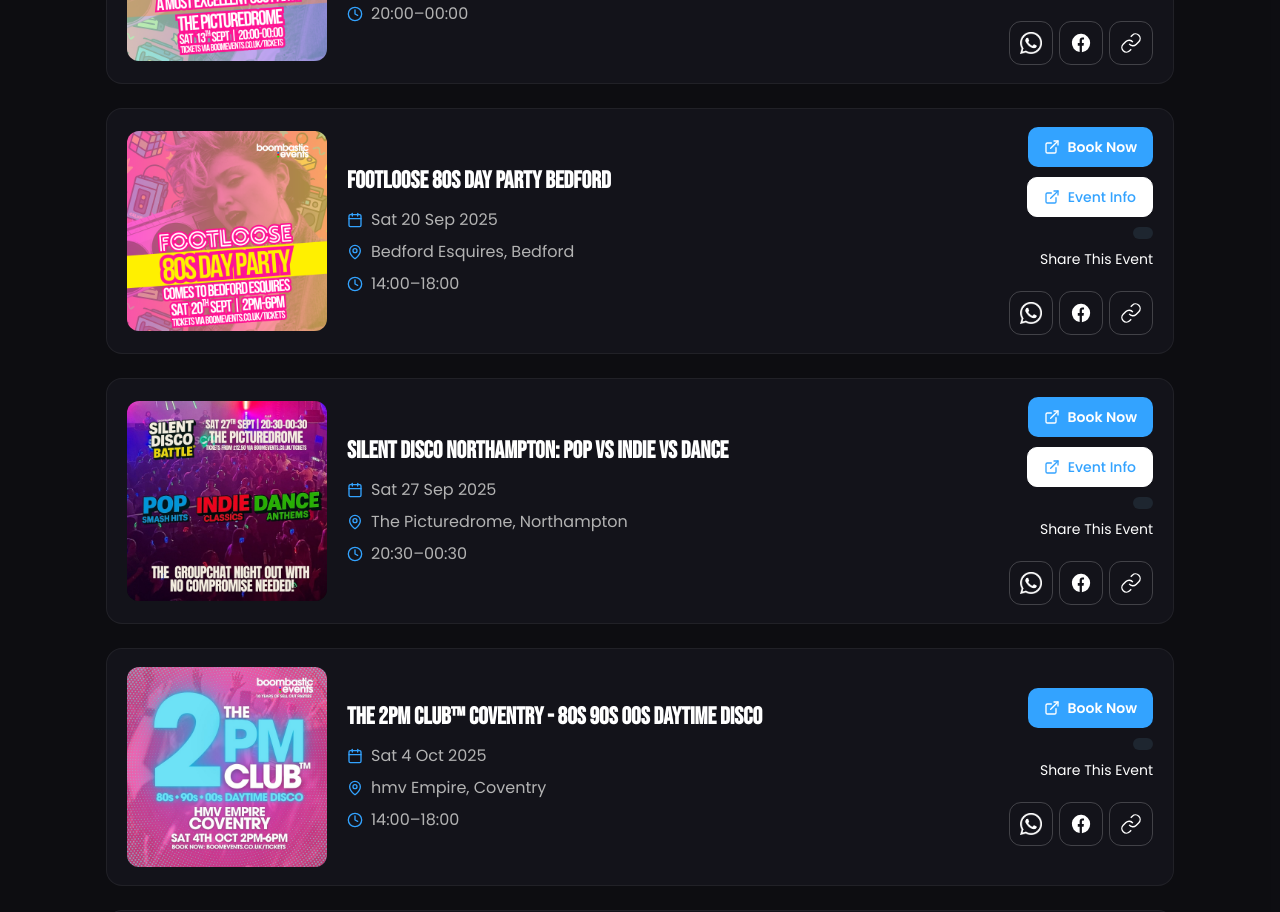
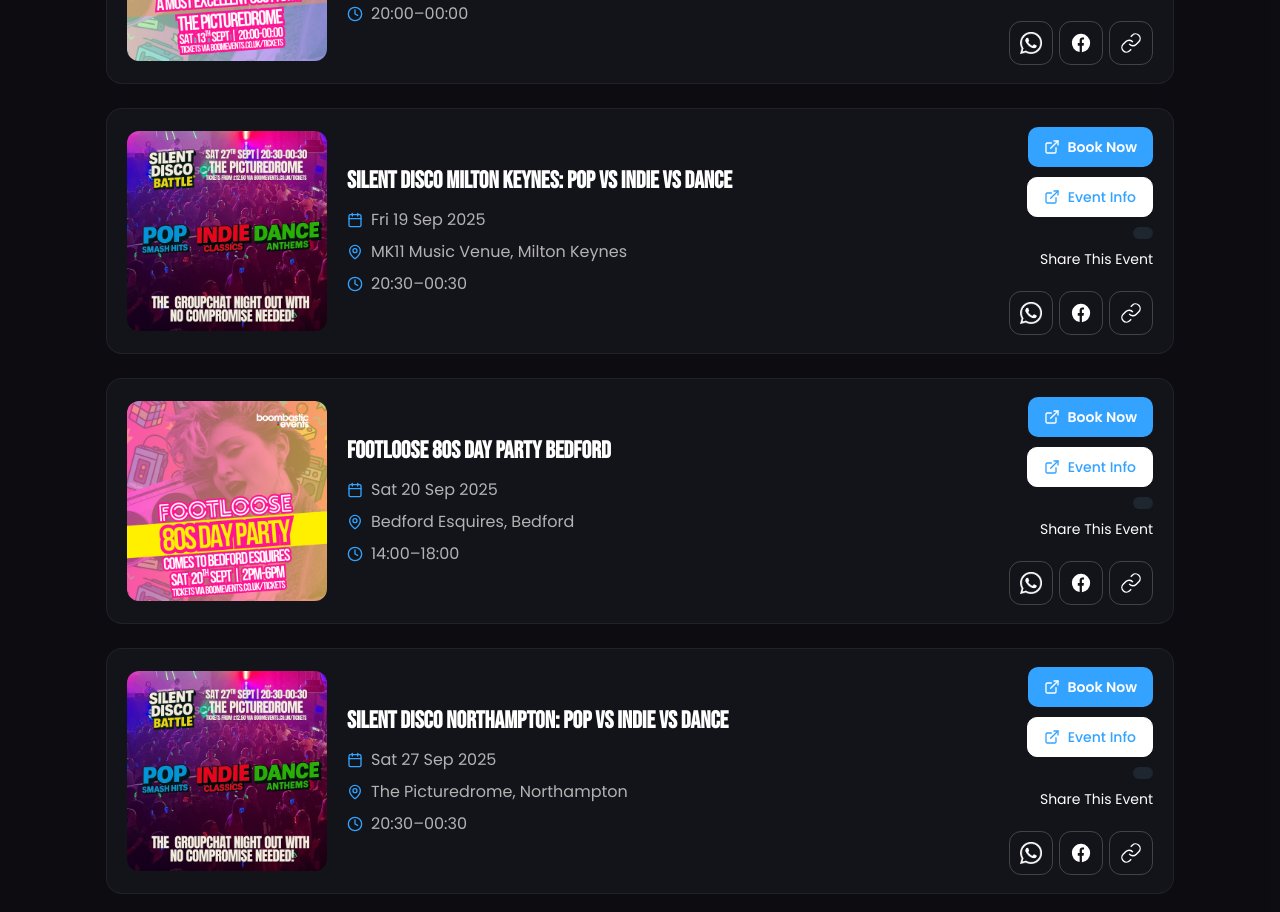
Before and after one commit to boomeventsuk/boom-events-new-011225, a React (Vite) app: page / in a window 1280 px wide. Shown: the part 1840-2752 px from the top of the page. Built offline with nearby package versions, Linux system fonts and the light colour scheme.

Commit message:
Re-add Silent Disco event

```diff
--- a/src/components/Tickets.tsx
+++ b/src/components/Tickets.tsx
@@ -31,6 +31,16 @@ const events = [
     poster: "/lovable-uploads/f6aab5c2-3327-4e12-bf99-a277d0cf0493.png",
     bookUrl: "https://www.eventbrite.co.uk/e/footloose-80s-northampton-a-most-excellent-80s-party-tickets-1428897423659?aff=BoomWeb",
     infoUrl: "https://www.facebook.com/events/1466091197726110"
+  },
+  {
+    title: "SILENT DISCO MILTON KEYNES: POP VS INDIE VS DANCE",
+    date: "Fri 19 Sep 2025",
+    venue: "MK11 Music Venue",
+    city: "Milton Keynes",
+    time: "20:30–00:30",
+    poster: "/lovable-uploads/3151f4c2-caa9-4718-9327-33c7a7fc882f.png",
+    bookUrl: "https://www.eventbrite.co.uk/e/greatest-hits-silent-disco-milton-keynes-tickets-1345076533120?WEBLINK=",
+    infoUrl: "https://www.facebook.com/events/1747332309299707"
   },
   {
     title: "FOOTLOOSE 80s DAY PARTY BEDFORD",
```
